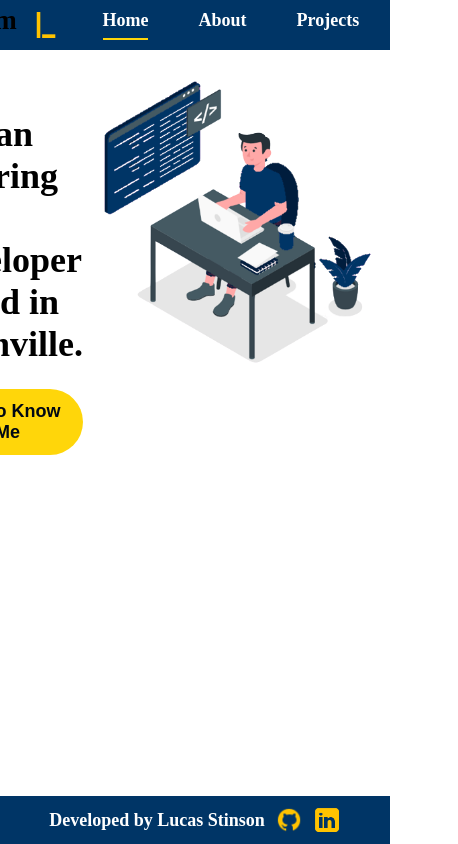
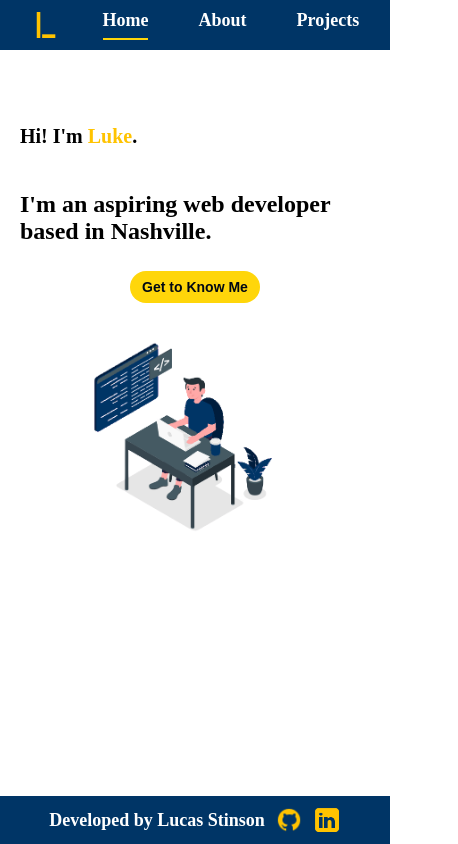
Before and after one commit to lucasstinson/portfolio, a React (Create React App) app: page /#/ in a window 390 px wide. Shown: the whole page, 458 px wide, since content can reach past the window. Built offline with nearby package versions, Linux system fonts and the light colour scheme; a web font is replaced by a local one.

Commit message:
update styling for mobile

```diff
--- a/src/components/home/Home.js
+++ b/src/components/home/Home.js
@@ -7,7 +7,10 @@ const Home = () => {
   return (
     <div className="Home">
       <div className="intro">
-        <h2 className="name-intro">Hi! I'm Luke.</h2>
+        <div className="intro-text">
+          <h2 className="name-intro">
+            Hi! I'm <span className="name">Luke</span>.
+          </h2>
           <h1 className="info-intro">
             I'm an aspiring web developer based in Nashville.
           </h1>
@@ -21,6 +24,7 @@ const Home = () => {
           <img src={userLogo} className="user-logo"></img>
         </div>
       </div>
+    </div>
   );
 };
 
--- a/src/components/home/home.css
+++ b/src/components/home/home.css
@@ -1,15 +1,21 @@
 .Home {
-  height: 40vh;
   display: flex;
   justify-content: center;
   align-items: center;
   color: 000814;
 }
 
+.name {
+  color: #ffc300;
+}
+
 .intro {
+  height: 40vh;
   display: flex;
-  flex-direction: column;
+  /* flex-direction: column; */
   justify-content: center;
+  padding: 10px;
+  align-items: center;
 }
 
 .learn-more-container {
@@ -25,12 +31,72 @@
   background-color: #ffd60a;
   font-weight: 700;
   font-size: 18px;
+  transition: background-color 1s, color 1s;
 }
 
 .learn-more:hover {
-  opacity: 0.8;
+  background-color: #003566;
+  color: #ffd60a;
 }
 
 .user-logo {
   height: 300px;
+  padding-left: 20px;
 }
+
+@media (max-width: 480px) {
+  .intro {
+    flex-direction: column;
+    height: 60vh;
+    align-content: center;
+    justify-content: center;
+    padding: 20px;
+    gap: 30px;
+  }
+
+  .intro-text {
+    display: flex;
+    flex-direction: column;
+    gap: 10px;
+  }
+
+  .name-intro {
+    font-size: 20px;
+  }
+
+  .info-intro {
+    font-size: 24px;
+  }
+
+  .learn-more {
+    padding: 8px 12px;
+    font-size: 14px;
+  }
+
+  .user-logo {
+    height: 200px;
+  }
+}
+
+@media (min-width: 481px) and (max-width: 1080px) {
+  .intro {
+    height: 60vh;
+  }
+
+  .name-intro {
+    font-size: 20px;
+  }
+
+  .info-intro {
+    font-size: 24px;
+  }
+
+  .learn-more {
+    padding: 8px 12px;
+    font-size: 14px;
+  }
+
+  .user-logo {
+    height: 200px;
+  }
+}
```
Lines whose indentation alone changed are shown as unchanged.
